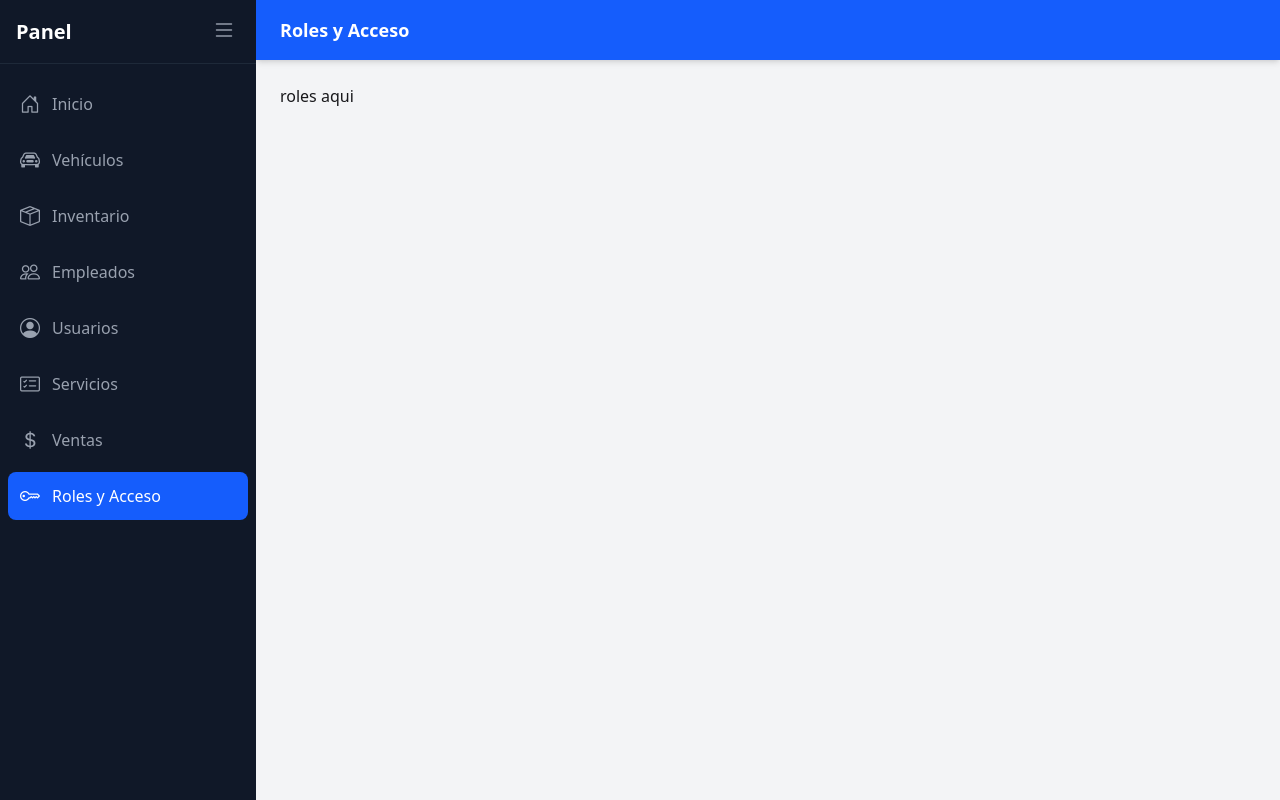
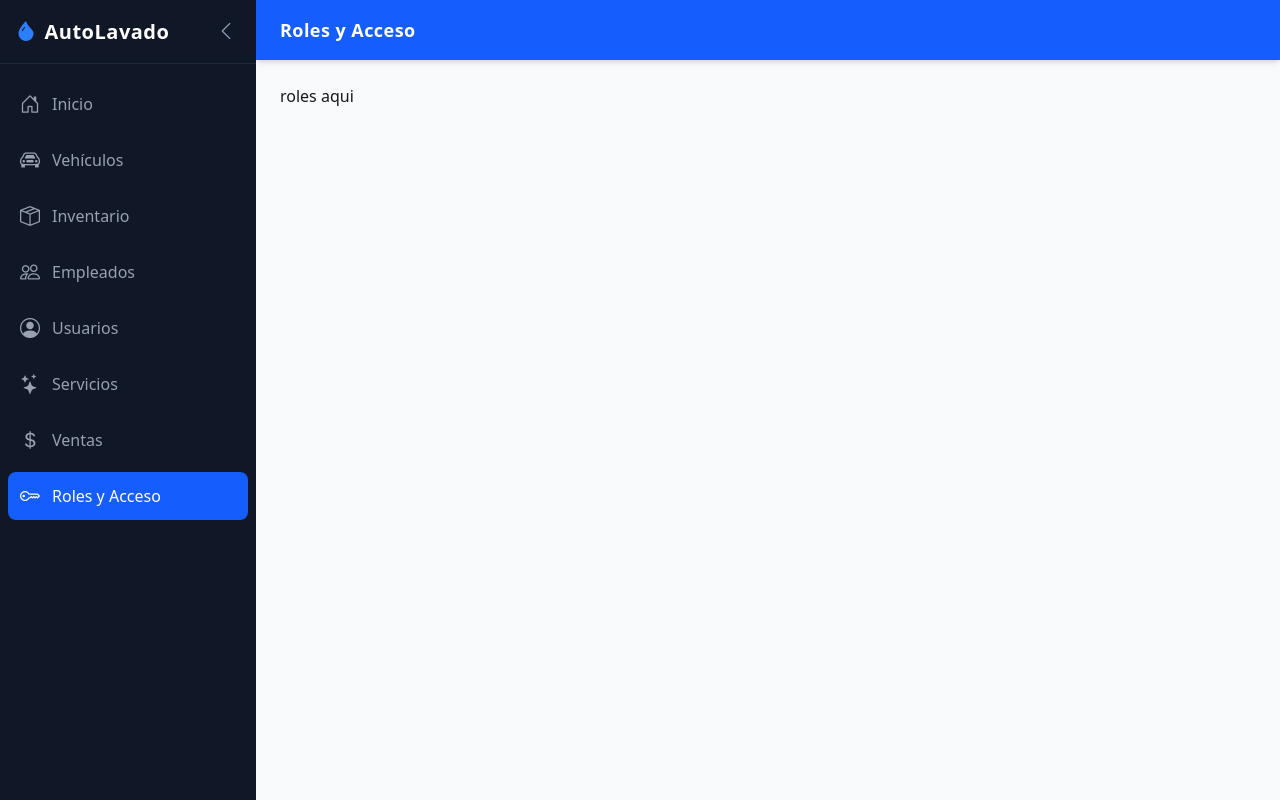
Before and after one commit to thewolf160/AquaGlossPro-Frontend, a React (Vite) app: page /roles in a window 1280 px wide. Built offline with nearby package versions, Linux system fonts and the light colour scheme.

Commit message:
Header responsive Agregado

```diff
--- a/src/components/DashboardLayout.tsx
+++ b/src/components/DashboardLayout.tsx
@@ -1,13 +1,36 @@
+import { useState, useEffect } from "react";
 import { Outlet } from "react-router-dom";
 import Sidebar from "./Sidebar";
 import Header from "./Header";
 
 export default function DashboardLayout() {
+  const [sidebarOpen, setSidebarOpen] = useState(window.innerWidth >= 768);
+
+  useEffect(() => {
+    const handleResize = () => {
+      if (window.innerWidth < 768) {
+        setSidebarOpen(false);
+      } else {
+        setSidebarOpen(true);
+      }
+    };
+
+    window.addEventListener('resize', handleResize);
+    return () => window.removeEventListener('resize', handleResize);
+  }, []);
+
+  const toggleSidebar = () => setSidebarOpen(!sidebarOpen);
+
   return (
-        <div className="flex h-screen font-sans">
-            <Sidebar />
-            <main className="flex-1 bg-gray-100 flex flex-col">
-            <Header />
+    <div className="flex h-screen font-sans bg-slate-50 overflow-hidden">
+      <Sidebar
+        isOpen={sidebarOpen}
+        toggleSidebar={toggleSidebar}
+      />
+
+      <main className="flex-1 flex flex-col h-full relative transition-all duration-300">
+        <Header onMenuClick={toggleSidebar} />
+
         <div className="flex-1 p-6 overflow-y-auto">
           <Outlet />
         </div>
--- a/src/components/Header.tsx
+++ b/src/components/Header.tsx
@@ -11,14 +11,33 @@ const routeTitles: Record<string, string> = {
   "/roles": "Roles y Acceso",
 };
 
-export default function Header() {
+interface HeaderProps {
+  onMenuClick: () => void;
+}
+
+export default function Header({ onMenuClick }: HeaderProps) {
   const location = useLocation();
-
   const currentTitle = routeTitles[location.pathname] || "Panel";
 
   return (
-    <header className="bg-blue-600 text-white px-6 py-4 text-lg font-bold flex items-center shadow-md">
-      {currentTitle}
+    <header className="bg-blue-600 text-white shadow-md sticky top-0 z-30">
+      {/* Contenedor flexible para alinear botón y texto */}
+      <div className="flex items-center px-6 py-4 gap-4">
+
+        <button
+          onClick={onMenuClick}
+          className="md:hidden p-1 rounded hover:bg-blue-700 transition-colors focus:outline-none focus:ring-2 focus:ring-white"
+          aria-label="Abrir menú"
+        >
+          <i className="bi bi-list text-2xl leading-none"></i>
+        </button>
+
+        {/* 3. TÍTULO */}
+        <h1 className="text-lg font-bold tracking-wide">
+          {currentTitle}
+        </h1>
+
+      </div>
     </header>
   );
 }
--- a/src/components/sidebar.tsx
+++ b/src/components/sidebar.tsx
@@ -1,5 +1,10 @@
 import { useState, useEffect } from "react";
 import { NavLink } from "react-router-dom";
+
+interface SidebarProps {
+  isOpen: boolean;
+  toggleSidebar: () => void;
+}
 
 interface SidebarItem {
   label: string;
@@ -13,67 +18,62 @@ const menuItems: SidebarItem[] = [
   { path: "/inventory", label: "Inventario", icon: "bi bi-box-seam" },
   { path: "/employees", label: "Empleados", icon: "bi bi-people" },
   { path: "/users", label: "Usuarios", icon: "bi bi-person-circle" },
-  { path: "/services", label: "Servicios", icon: "bi bi-card-checklist" },
+  { path: "/services", label: "Servicios", icon: "bi bi-stars" },
   { path: "/sales", label: "Ventas", icon: "bi bi-currency-dollar" },
   { path: "/roles", label: "Roles y Acceso", icon: "bi bi-key" },
 ];
 
-export default function Sidebar() {
-  const [isOpen, setIsOpen] = useState(true);
+export default function Sidebar({ isOpen, toggleSidebar }: SidebarProps) {
   const [isMobile, setIsMobile] = useState(false);
 
   useEffect(() => {
-    const handleResize = () => {
-      const mobile = window.innerWidth < 768;
-      setIsMobile(mobile);
-      setIsOpen(!mobile);
-    };
-
-    handleResize();
+    const handleResize = () => setIsMobile(window.innerWidth < 768);
+    handleResize(); // Ejecutar al inicio
     window.addEventListener("resize", handleResize);
     return () => window.removeEventListener("resize", handleResize);
   }, []);
 
   return (
     <>
-      {isMobile && !isOpen && (
-        <button
-          onClick={() => setIsOpen(true)}
-          className="fixed top-4 left-4 z-50 p-2 bg-blue-600 text-white rounded-md shadow-lg md:hidden"
-        >
-          {/* Usamos el icono de menú de Bootstrap */}
-          <i className="bi bi-list text-2xl leading-none"></i>
-        </button>
-      )}
-
       {isMobile && isOpen && (
         <div
-          className="fixed inset-0 bg-black/50 z-40"
-          onClick={() => setIsOpen(false)}
+          className="fixed inset-0 bg-black/50 z-40 transition-opacity"
+          onClick={toggleSidebar}
         />
       )}
 
       <aside
         className={`
-          bg-gray-900 text-white flex flex-col transition-all duration-300
+          bg-gray-900 text-white flex flex-col transition-all duration-300 ease-in-out
           fixed inset-y-0 left-0 z-50 h-screen shadow-2xl
-          ${isOpen ? "translate-x-0" : "-translate-x-full"}
-          md:relative md:shadow-none
-          ${!isMobile && (isOpen ? "md:w-64" : "md:w-20")}
-          ${!isMobile && "translate-x-0"}
+
+          /* LÓGICA MÓVIL (< 768px) */
+          ${isMobile ? (isOpen ? "translate-x-0" : "-translate-x-full") : ""}
+
+          /* LÓGICA ESCRITORIO (>= 768px) */
+          /* Si no es móvil, siempre es relativo (ocupa espacio) */
+          md:relative md:translate-x-0 md:shadow-none
+          /* Aquí definimos el ancho: Grande (64) o Mini (20) */
+          ${!isMobile ? (isOpen ? "md:w-64" : "md:w-20") : "w-64"}
         `}
       >
-        <div className="flex items-center justify-between p-4 h-16 border-b border-gray-800">
-          <h2 className={`font-bold text-xl ${!isOpen && !isMobile ? "hidden" : "block"}`}>
-            Panel
-          </h2>
+        <div className={`flex items-center h-16 border-b border-gray-800 transition-all ${isOpen ? "justify-between px-4" : "justify-center"}`}>
+
+          <div className={`font-bold text-xl tracking-wide flex items-center gap-2 overflow-hidden whitespace-nowrap ${!isOpen && !isMobile ? "hidden" : "block"}`}>
+            <i className="bi bi-droplet-fill text-blue-500"></i>
+            <span>AutoLavado</span>
+          </div>
 
           <button
-            onClick={() => setIsOpen(!isOpen)}
-            className="p-1 rounded hover:bg-gray-800 text-gray-400 hover:text-white"
+            onClick={toggleSidebar}
+            className="p-1 text-slate-400 hover:text-white rounded focus:outline-none"
           >
-            {/* Icono de cerrar (X) o de menú según el estado */}
-            <i className={`text-2xl leading-none ${isMobile ? 'bi bi-x-lg' : 'bi bi-list'}`}></i>
+
+            {isMobile ? (
+              <i className="bi bi-x-lg text-xl"></i>
+            ) : (
+              <i className={`bi ${isOpen ? "bi-chevron-left" : "bi-list"} text-xl`}></i>
+            )}
           </button>
         </div>
 
@@ -82,16 +82,19 @@ export default function Sidebar() {
             <NavLink
               key={item.path}
               to={item.path}
-              onClick={() => isMobile && setIsOpen(false)}
+              onClick={() => isMobile && toggleSidebar()}
               className={({ isActive }) => `
-                flex items-center px-3 py-3 rounded-lg transition-colors
+                flex items-center py-3 rounded-lg transition-colors overflow-hidden whitespace-nowrap
                 ${isActive ? "bg-blue-600 text-white" : "text-gray-400 hover:bg-gray-800 hover:text-white"}
-                ${!isOpen && !isMobile ? "justify-center" : "justify-start gap-3"}
+
+                /* Alineación: Si está cerrado (y no es móvil), centramos el icono. Si no, alineamos a la izquierda */
+                ${!isOpen && !isMobile ? "justify-center px-0" : "justify-start px-3 gap-3"}
               `}
+              title={!isOpen && !isMobile ? item.label : ""}
             >
-              <i className={`${item.icon} text-xl leading-none`}></i>
+              <i className={`${item.icon} text-xl leading-none flex-shrink-0`}></i>
 
-              <span className={`whitespace-nowrap font-medium ${!isOpen && !isMobile ? "hidden" : "block"}`}>
+              <span className={`${!isOpen && !isMobile ? "hidden" : "block"} transition-opacity duration-300`}>
                 {item.label}
               </span>
             </NavLink>
```
Lines whose indentation alone changed are shown as unchanged.
